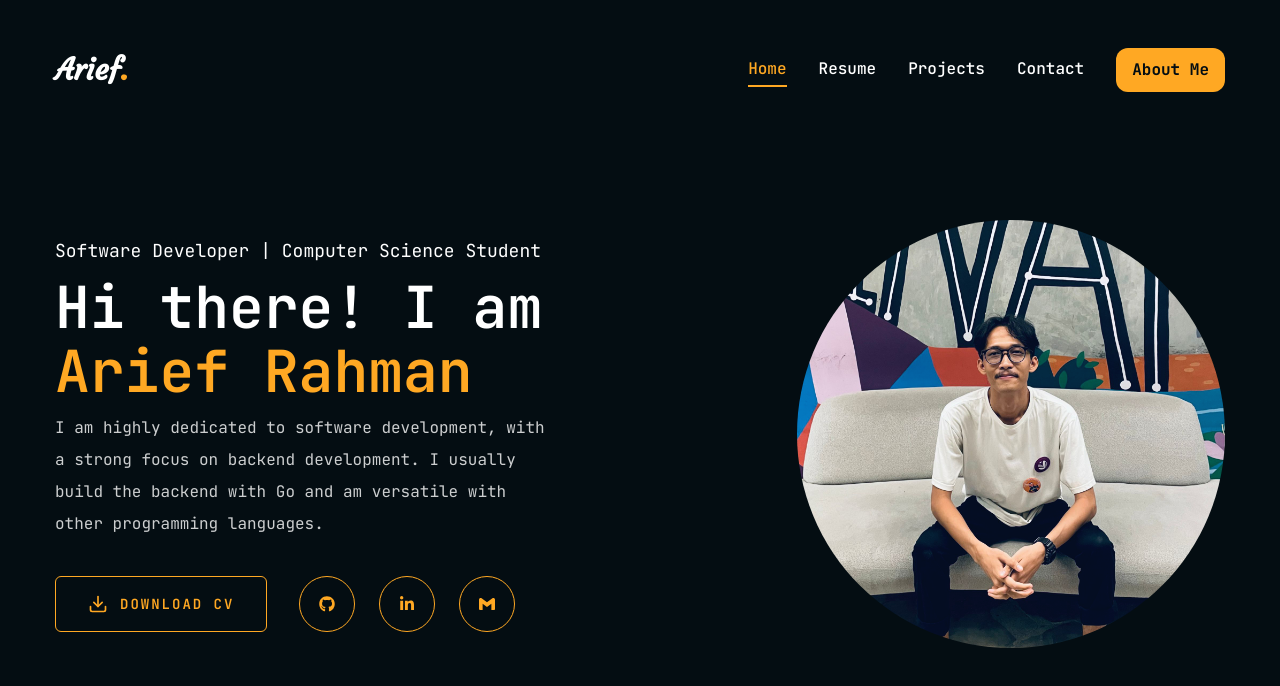
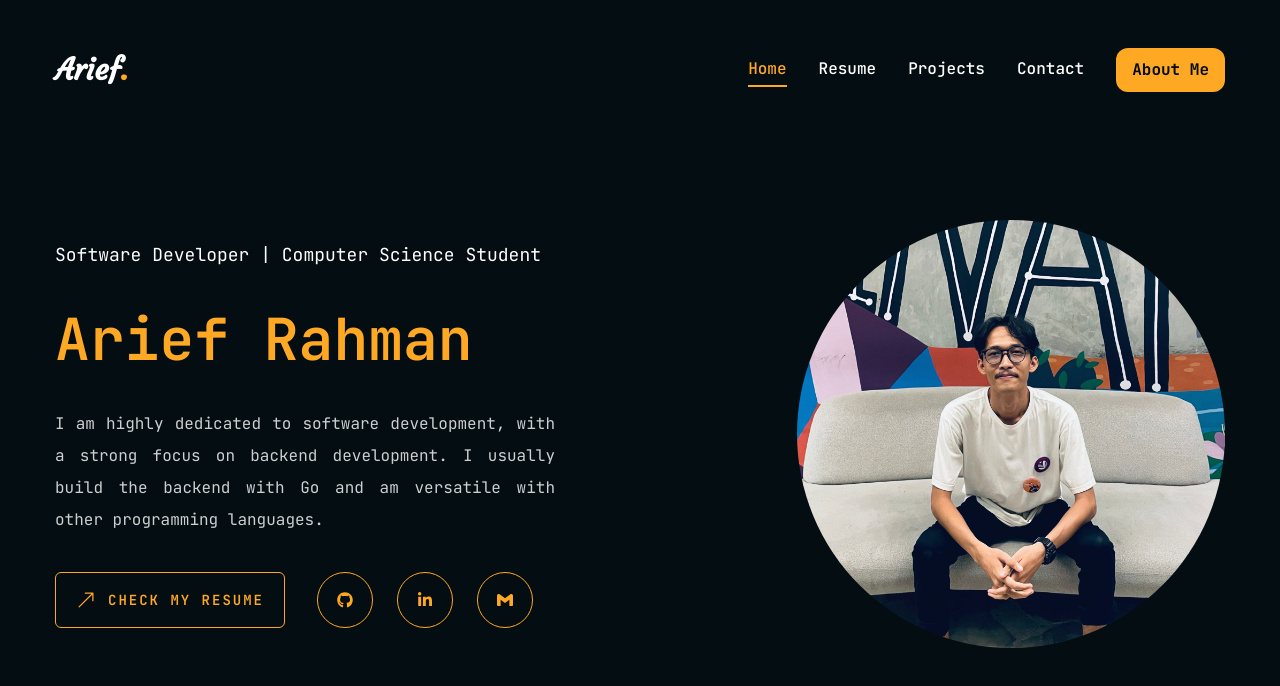
Before and after one commit to arieeefrahman/personal-website, a Next.js app: page / in a window 1280 px wide. Shown: the top 686 px of the page. Built offline with nearby package versions, Linux system fonts and the light colour scheme.

Commit message:
fix: change typography on Arief Rahman

```diff
--- a/app/page.jsx
+++ b/app/page.jsx
@@ -1,8 +1,9 @@
 import ProfilePhoto from "@/components/ProfilePhoto"
 import Social from "@/components/Social"
-import { Button, buttonVariants } from "@/components/ui/button"
+import { Button } from "@/components/ui/button"
 import Link from "next/link"
-import { FiDownload } from "react-icons/fi"
+import { BsArrowUpRight } from 'react-icons/bs'
+
 
 const Home = () => {
   return (
@@ -11,10 +12,10 @@ const Home = () => {
         <div className="flex flex-col xl:flex-row justify-between items-center xl:py-20">
           <div className="text-center xl:text-left order-2 xl:order-none">
             <span className="text-lg">Software Developer | Computer Science Student</span>
-            <h1 className="h1 xl:my-2">
-              Hi there! I am <br /> <span className="text-accent h1">Arief Rahman</span>
+            <h1 className="h1 xl:my-2 text-accent py-7">
+              Arief Rahman
             </h1>
-            <p className="max-w-[500px] mb-9 text-white/80">
+            <p className="max-w-[500px] mb-9 text-white/80 xl:text-justify">
             I am highly dedicated to software development, with a strong focus on backend development.
             I usually build the backend with Go and am versatile with other programming languages.
             </p>
@@ -24,14 +25,13 @@ const Home = () => {
               <Button asChild
                 variant="outline"
                 size="lg"
-                className="uppercase flex items-center gap-3"
+                className="uppercase flex items-center gap-3 px-5"
               >
                 <Link
-                  href={"https://drive.google.com/file/d/1OsLlTAQjUZNvFf2g2NihH5xrhitK-rYp/view?usp=sharing"}
-                  target="_blank"
+                  href={"/resume"}
                 >
-                  <FiDownload className="text-xl" />
-                  <span>Download CV</span>
+                  <BsArrowUpRight className="text-xl font-extrabold" />
+                  <span>Check My Resume</span>
                 </Link>
               </Button>
               <div className="mb-8 xl:mb-0">
```
